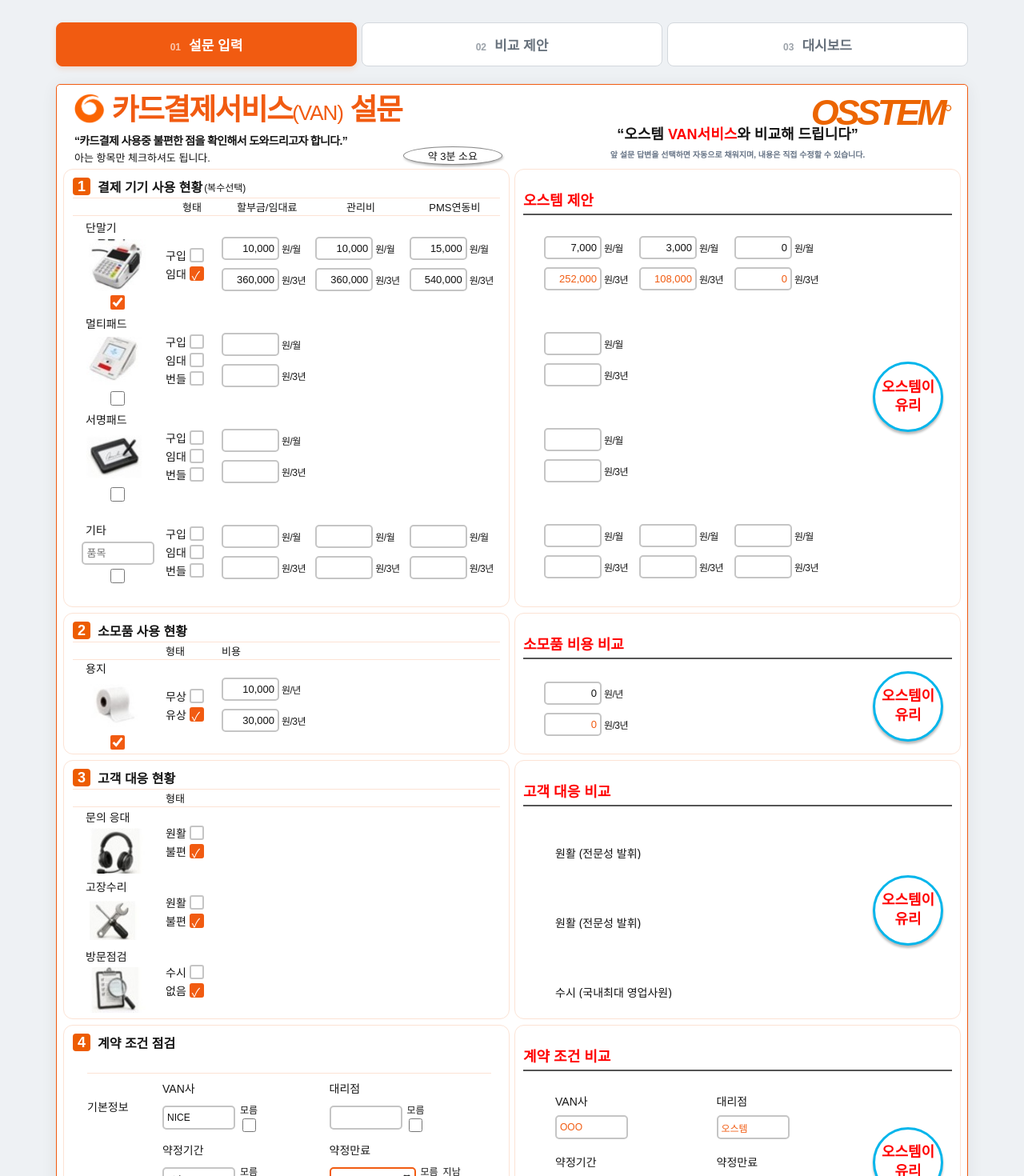
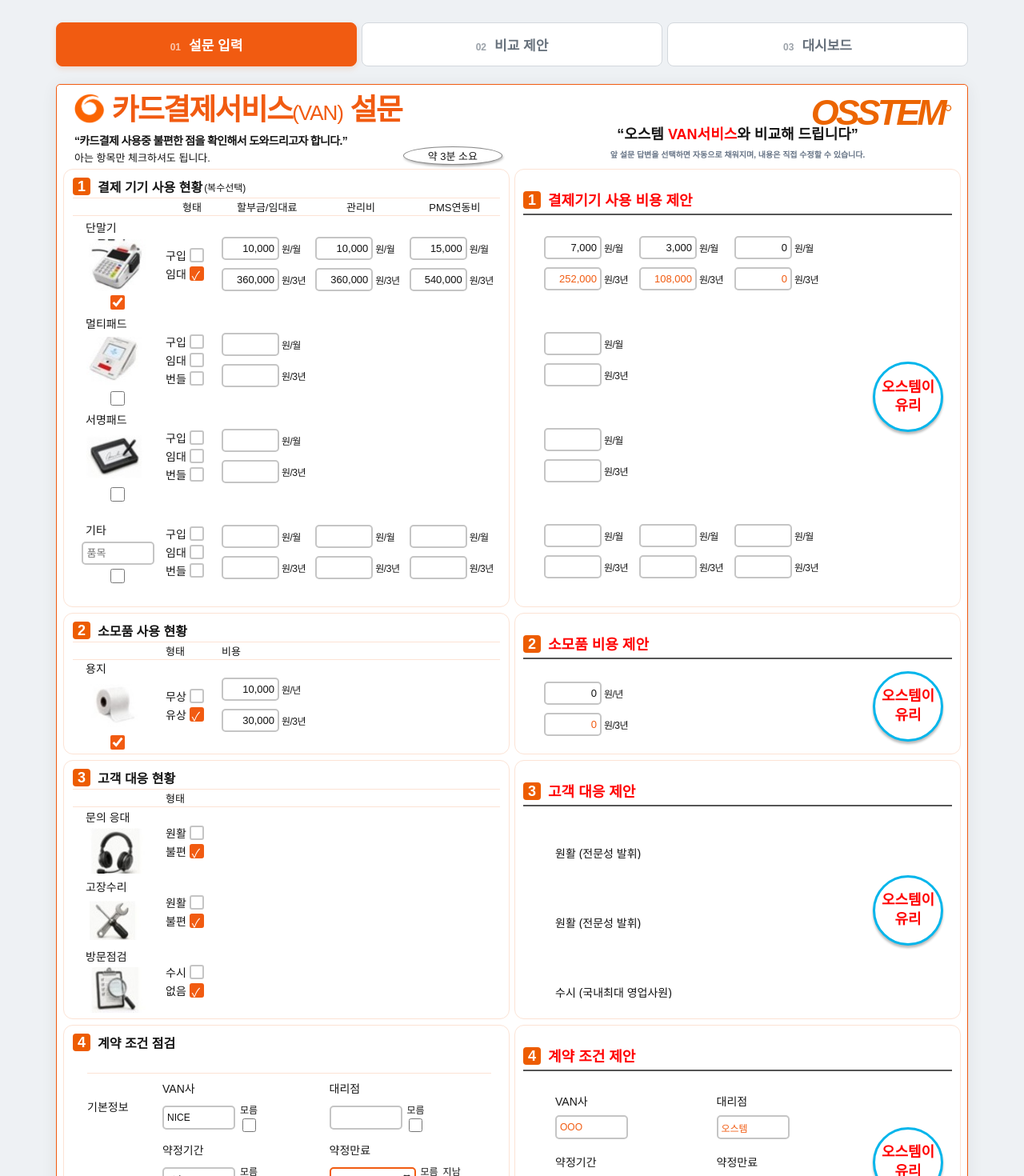
Before and after one commit to datapolicykr/survey2, a Next.js app: page / in a window 1280 px wide. Shown: the top 1470 px of the page at 80% size. Built offline with nearby package versions, Linux system fonts and the light colour scheme.

Commit message:
Match Tab 1 proposal section headings to revised survey reference

```diff
--- a/app/SurveyTab.js
+++ b/app/SurveyTab.js
@@ -33,13 +33,13 @@
   <header className="t1-title"><h1><Image src="/osstem-symbol.png" alt="오스템임플란트 로고" width={38} height={38} priority/> 카드결제서비스<small>(VAN)</small> 설문</h1><b>“카드결제 사용중 불편한 점을 확인해서 도와드리고자 합니다.”</b><p>아는 항목만 체크하셔도 됩니다.</p><span className="t1-minutes">약 3분 소요</span></header>
   <header className="t1-compare-title"><h2>“오스템 <em>VAN서비스</em>와 비교해 드립니다”</h2><p>앞 설문 답변을 선택하면 자동으로 채워지며, 내용은 직접 수정할 수 있습니다.</p></header>
   <section className="t1-card t1-equipment"><Title n="1">결제 기기 사용 현황 <small>(복수선택)</small></Title><div className="t1-device-grid t1-device-head"><span/><b>형태</b><b>할부금/임대료</b><b>관리비</b><b>PMS연동비</b></div>{Object.entries(s.devices).map(([kind,d])=>{const update=(k,v)=>change(updateDevice(s,kind,k,v));return <div className="t1-device-grid t1-device-row" key={kind}><DevicePicture kind={kind} d={d} update={update}/><Choices label={`${deviceNames[kind]} 계약 형태`} items={kind==='terminal'?['구입','임대']:['구입','임대','번들']} value={PAD_PRICES[kind]&&!d.use?'':d.type} onChange={v=>update('type',v)}/><CostPair kind={kind} d={d} field="rent" update={update}/>{['terminal','etc'].includes(kind)&&['manage','pms'].map(key=><CostPair key={key} kind={kind} d={d} field={key} update={update}/>)}</div>})}</section>
-  <section className="t1-card t1-proposal t1-equipment-proposal"><h3>오스템 제안</h3>{Object.keys(s.devices).map(kind=><div className="t1-os-device-row" key={kind}>{osPair(kind)}{['terminal','etc'].includes(kind)&&['manage','pms'].map(key=><div key={key}>{osPair(kind,key)}</div>)}</div>)}<Advantage/></section>
+  <section className="t1-card t1-proposal t1-equipment-proposal"><h3><b className="t1-proposal-number">1</b>결제기기 사용 비용 제안</h3>{Object.keys(s.devices).map(kind=><div className="t1-os-device-row" key={kind}>{osPair(kind)}{['terminal','etc'].includes(kind)&&['manage','pms'].map(key=><div key={key}>{osPair(kind,key)}</div>)}</div>)}<Advantage/></section>
   <section className="t1-card t1-paper"><Title n="2">소모품 사용 현황</Title><div className="t1-paper-head"><span/><b>형태</b><b>비용</b></div><div className="t1-paper-row"><label className="t1-picture"><b>용지</b><Image src="/devices/paper.jpg" width={70} height={64} alt=""/><input type="checkbox" aria-label="용지 사용" checked={s.paperUse} onChange={e=>change({...s,paperUse:e.target.checked,overrides:{}})}/></label><Choices label="용지 비용 형태" items={['무상','유상']} value={s.paperType} onChange={v=>change({...s,paperType:v,overrides:{}})}/><div className="t1-cost-pair"><Money label="연간 용지 비용" value={s.paperYear} unit="원/년" onChange={v=>change({...s,paperYear:v,overrides:{}})}/><Money label="3년 용지 비용" value={s.paperYear===''?'':amount(s.paperYear)*3} unit="원/3년" onChange={v=>change({...s,paperYear:v===''?'':v/3,overrides:{}})}/></div></div></section>
-  <section className="t1-card t1-proposal t1-paper-proposal"><h3>소모품 비용 비교</h3><div className="t1-cost-pair"><Money label="오스템 용지 비용 연간" value={proposal.paper_total===''?'':amount(proposal.paper_total)/3} unit="원/년" onChange={v=>setProposal('paper_total',v===''?'':v*3)}/><Money label="오스템 용지 비용 3년" value={proposal.paper_total??0} unit="원/3년" onChange={v=>setProposal('paper_total',v)}/></div><Advantage/></section>
+  <section className="t1-card t1-proposal t1-paper-proposal"><h3><b className="t1-proposal-number">2</b>소모품 비용 제안</h3><div className="t1-cost-pair"><Money label="오스템 용지 비용 연간" value={proposal.paper_total===''?'':amount(proposal.paper_total)/3} unit="원/년" onChange={v=>setProposal('paper_total',v===''?'':v*3)}/><Money label="오스템 용지 비용 3년" value={proposal.paper_total??0} unit="원/3년" onChange={v=>setProposal('paper_total',v)}/></div><Advantage/></section>
   <section className="t1-card t1-support"><Title n="3">고객 대응 현황</Title><div className="t1-support-head">형태</div>{[['문의 응대','inquiry',['원활','불편']],['고장수리','repair',['원활','불편']],['방문점검','visit',['수시','없음']]].map(([label,key,items])=><div className="t1-support-row" key={key}><div className="t1-picture"><b>{label}</b><Image src={`/devices/${key}.jpg`} width={70} height={62} alt=""/></div><Choices label={`${label} 현황`} items={items} value={s.support[key]} onChange={v=>change({...s,support:{...s.support,[key]:v}})}/></div>)}</section>
-  <section className="t1-card t1-proposal t1-support-proposal"><h3>고객 대응 비교</h3>{[['inquiry','원활 (전문성 발휘)'],['repair','원활 (전문성 발휘)'],['visit','수시 (국내최대 영업사원)']].map(([key,value])=><div className="t1-os-support-row" key={key}><input aria-label={`오스템 ${key==='inquiry'?'문의 응대':key==='repair'?'고장수리':'방문점검'}`} value={proposalText(key,value)} onChange={e=>setProposal(key,e.target.value)}/></div>)}<Advantage/></section>
+  <section className="t1-card t1-proposal t1-support-proposal"><h3><b className="t1-proposal-number">3</b>고객 대응 제안</h3>{[['inquiry','원활 (전문성 발휘)'],['repair','원활 (전문성 발휘)'],['visit','수시 (국내최대 영업사원)']].map(([key,value])=><div className="t1-os-support-row" key={key}><input aria-label={`오스템 ${key==='inquiry'?'문의 응대':key==='repair'?'고장수리':'방문점검'}`} value={proposalText(key,value)} onChange={e=>setProposal(key,e.target.value)}/></div>)}<Advantage/></section>
   <section className="t1-card t1-contract"><Title n="4">계약 조건 점검</Title><div className="t1-contract-grid"><span className="t1-contract-group">기본정보</span>{contractInput('van','VAN사')}{contractInput('agency','대리점')}<span/>{contractInput('term','약정기간')}<div className="t1-contract-field"><span>약정만료</span><div className="t1-field-options"><input aria-label="약정만료" type="month" value={s.contract.expiry} onChange={e=>change({...s,contract:{...s.contract,expiry:e.target.value,expiryUnknown:false,expired:false}})}/><label className="t1-flag">모름<input type="checkbox" aria-label="약정만료 모름" checked={!!s.contract.expiryUnknown} onChange={e=>change({...s,contract:{...s.contract,expiryUnknown:e.target.checked,...(e.target.checked?{expiry:'',expired:false}:{})}})}/></label><label className="t1-flag">지남<input type="checkbox" aria-label="약정만료 지남" checked={!!s.contract.expired} onChange={e=>change({...s,contract:{...s.contract,expired:e.target.checked,expiryUnknown:false}})}/></label></div></div><span className="t1-contract-group t1-penalty">위약금</span>{contractInput('cancel','중도해지위약금',['모름','없음'])}{contractInput('usage','의무사용건수/월',['모름','없음'])}</div></section>
-  <section className="t1-card t1-proposal t1-contract-proposal"><h3>계약 조건 비교</h3><div className="t1-os-contract-grid">{osText('van','VAN사','OOO')}{osText('agency','대리점','오스템')}{osText('term','약정기간','3년')}{osText('expiry','약정만료',expiry,'month')}{osText('cancel','중도해지위약금','할부잔금')}{osText('usage','의무사용건수/월','40건/월')}</div><Advantage/></section>
+  <section className="t1-card t1-proposal t1-contract-proposal"><h3><b className="t1-proposal-number">4</b>계약 조건 제안</h3><div className="t1-os-contract-grid">{osText('van','VAN사','OOO')}{osText('agency','대리점','오스템')}{osText('term','약정기간','3년')}{osText('expiry','약정만료',expiry,'month')}{osText('cancel','중도해지위약금','할부잔금')}{osText('usage','의무사용건수/월','40건/월')}</div><Advantage/></section>
   <footer className="t1-footer"><label>치과명<input aria-label="치과명" value={s.clinic} onChange={e=>field('clinic',e.target.value)}/></label><label>지역<select aria-label="지역" value={s.region} onChange={e=>field('region',e.target.value)}><option value="">선택</option>{['서울','경기','인천','강원','충북','충남','세종','대전','전북','전남','광주','경북','대구','경남','울산','부산','제주'].map(region=><option key={region}>{region}</option>)}</select><input aria-label="구군" placeholder="구·군" value={s.district} onChange={e=>field('district',e.target.value)}/></label><label>연락처(성함/전화번호)<input aria-label="연락처" value={s.contact} onChange={e=>field('contact',e.target.value)}/></label><label>오스템 영업사원<input aria-label="오스템 영업사원" value={s.sales} onChange={e=>field('sales',e.target.value)}/></label></footer>
  </div>;
 }
```
Also changed, not shown: app/survey-tab.css.
